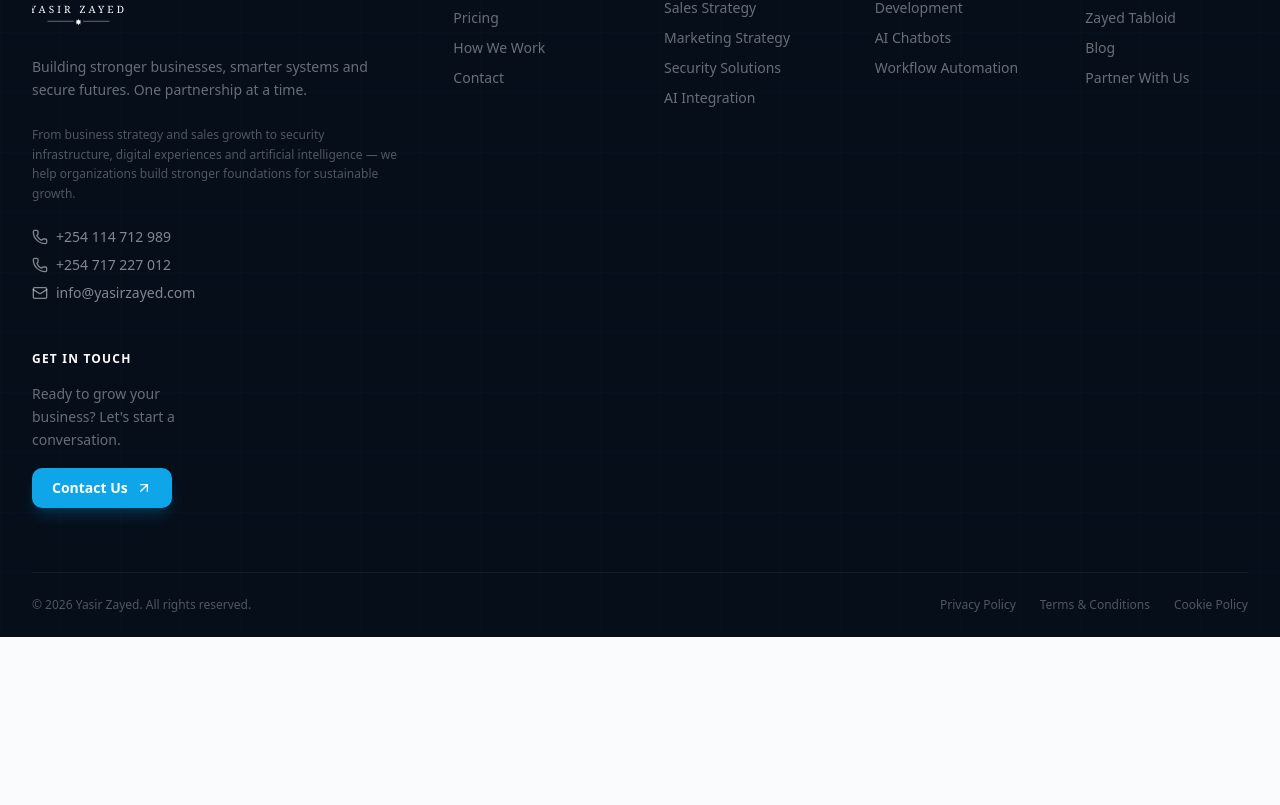
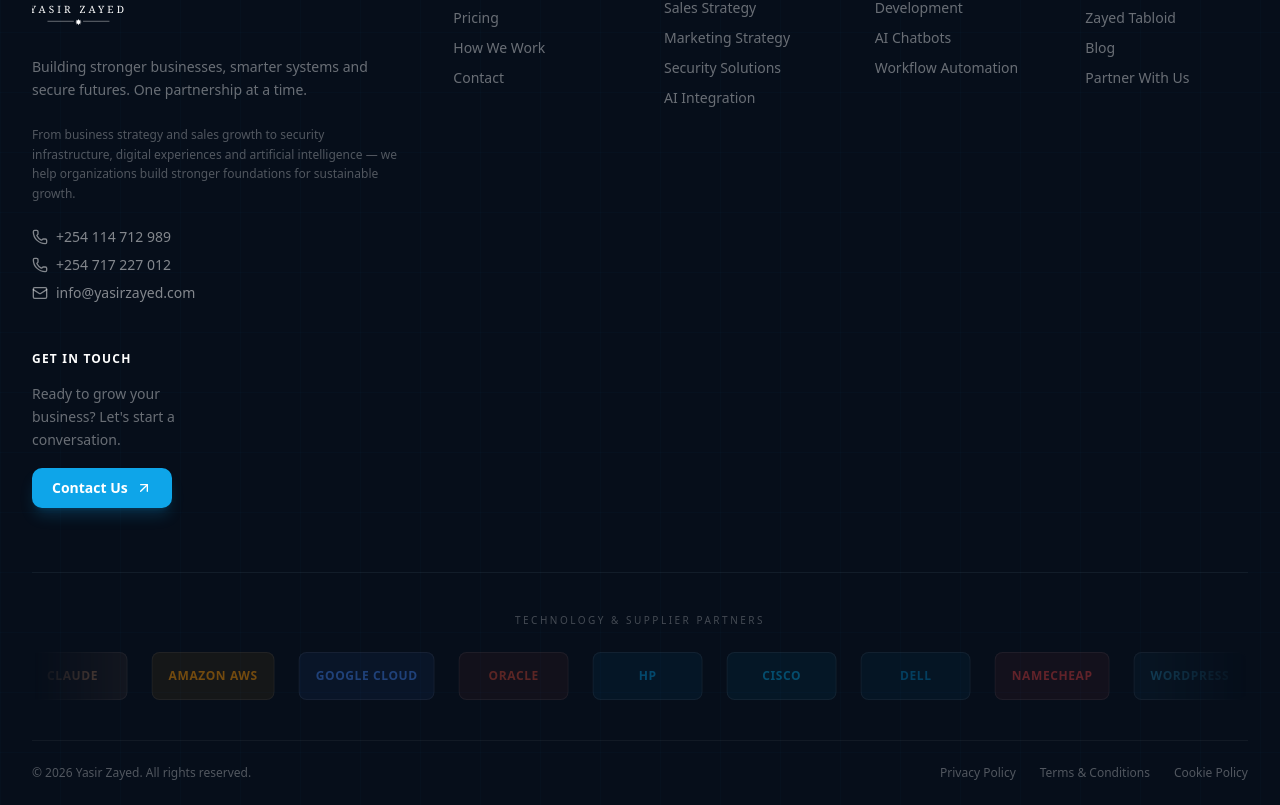
Before and after one commit to chatincorp/Zayed-Business, a React (Vite) app: page /services in a window 1280 px wide. Shown: the part 3663-4468 px from the top of the page. Before the commit the page ends 4300 px from the top, so only its background shows below. Built offline with nearby package versions, Linux system fonts and the light colour scheme; no server answers; what @convex-dev/auth would draw is missing.

Commit message:
Freebuff: In footer below companies, services add system Carousel f...

```diff
--- a/src/components/Footer.tsx
+++ b/src/components/Footer.tsx
@@ -1,6 +1,7 @@
 import { Link } from "react-router";
 import { Mail, Phone, ArrowUpRight } from "lucide-react";
 import YasirZayedLogo from "./YasirZayedLogo";
+import PartnerLogosCarousel from "./PartnerLogosCarousel";
 
 const footerNav = {
   Company: [
@@ -109,6 +110,9 @@ export default function Footer() {
           </div>
         </div>
 
+        {/* Partner / Supplier Logos Carousel */}
+        <PartnerLogosCarousel />
+
         {/* Bottom bar */}
         <div className="py-6 border-t border-white/5 flex flex-col sm:flex-row items-center justify-between gap-4">
           <p className="text-white/30 text-xs">
--- /dev/null
+++ b/src/components/PartnerLogosCarousel.tsx
@@ -0,0 +1,106 @@
+/**
+ * PartnerLogosCarousel — infinite auto-scrolling supplier/partner logo strip.
+ *
+ * Each partner is rendered in a fixed-size card with the brand name styled
+ * to suggest the partner's visual identity.  Cards auto-resize their
+ * content (text or images) to fit uniformly.
+ *
+ * Duplicate the list once for a seamless CSS-marquee loop.
+ */
+
+interface Partner {
+  name: string;
+  /** Optional image URL — when provided, an <img> replaces the text badge. */
+  logo?: string;
+  /** Override the accent colour shown behind the text fallback. */
+  color?: string;
+}
+
+const partners: Partner[] = [
+  { name: "Dahua", color: "#e11d2e" },
+  { name: "OpenAI", color: "#10a37f" },
+  { name: "Claude", color: "#d4956a" },
+  { name: "Amazon AWS", color: "#ff9900" },
+  { name: "Google Cloud", color: "#4285f4" },
+  { name: "Oracle", color: "#c74634" },
+  { name: "HP", color: "#0096d6" },
+  { name: "Cisco", color: "#049fd9" },
+  { name: "Dell", color: "#007db8" },
+  { name: "Namecheap", color: "#d53e3e" },
+  { name: "WordPress", color: "#21759b" },
+  { name: "Shopify", color: "#96bf48" },
+  { name: "Ecwid", color: "#48b87e" },
+  { name: "eCitizen", color: "#1a5276" },
+  { name: "Microsoft", color: "#00a4ef" },
+  { name: "Apple", color: "#a2aaad" },
+  { name: "Samsung", color: "#1428a0" },
+  { name: "Huawei", color: "#cf0a2c" },
+  { name: "Cloudflare", color: "#f38020" },
+  { name: "Vercel", color: "#ffffff" },
+];
+
+/* Double the list for a seamless loop */
+const loopPartners = [...partners, ...partners];
+
+function LogoCard({ partner }: { partner: Partner }) {
+  if (partner.logo) {
+    return (
+      <div className="flex items-center justify-center h-12 w-auto px-2">
+        <img
+          src={partner.logo}
+          alt={partner.name}
+          className="max-h-10 max-w-[100px] w-auto h-auto object-contain opacity-50 hover:opacity-90 transition-opacity duration-300"
+          loading="lazy"
+        />
+      </div>
+    );
+  }
+
+  return (
+    <div
+      className="flex items-center justify-center h-12 px-4 min-w-[110px] rounded-md border border-white/5 hover:border-white/10 transition-all duration-300 group"
+      style={{ backgroundColor: `${partner.color}10` }}
+    >
+      <span
+        className="text-xs font-semibold tracking-wider uppercase whitespace-nowrap opacity-40 group-hover:opacity-80 transition-opacity duration-300 select-none"
+        style={{ color: partner.color }}
+      >
+        {partner.name}
+      </span>
+    </div>
+  );
+}
+
+export default function PartnerLogosCarousel() {
+  return (
+    <div className="py-10 border-t border-white/5">
+      {/* Section label */}
+      <p className="text-center text-[10px] uppercase tracking-[0.25em] text-white/25 mb-6 select-none">
+        Technology &amp; Supplier Partners
+      </p>
+
+      {/* Marquee wrapper */}
+      <div
+        className="relative overflow-hidden group"
+        style={{ maskImage: "linear-gradient(to right, transparent, black 8%, black 92%, transparent)" }}
+      >
+        {/* Scrolling track — pure CSS infinite marquee */}
+        <div className="flex gap-6 w-max animate-[partnerScroll_60s_linear_infinite] group-hover:[animation-play-state:paused]">
+          {loopPartners.map((partner, i) => (
+            <div key={`${partner.name}-${i}`} className="flex-shrink-0">
+              <LogoCard partner={partner} />
+            </div>
+          ))}
+        </div>
+      </div>
+
+      {/* CSS animation via inline style tag */}
+      <style>{`
+        @keyframes partnerScroll {
+          0% { transform: translateX(0); }
+          100% { transform: translateX(-50%); }
+        }
+      `}</style>
+    </div>
+  );
+}
```
